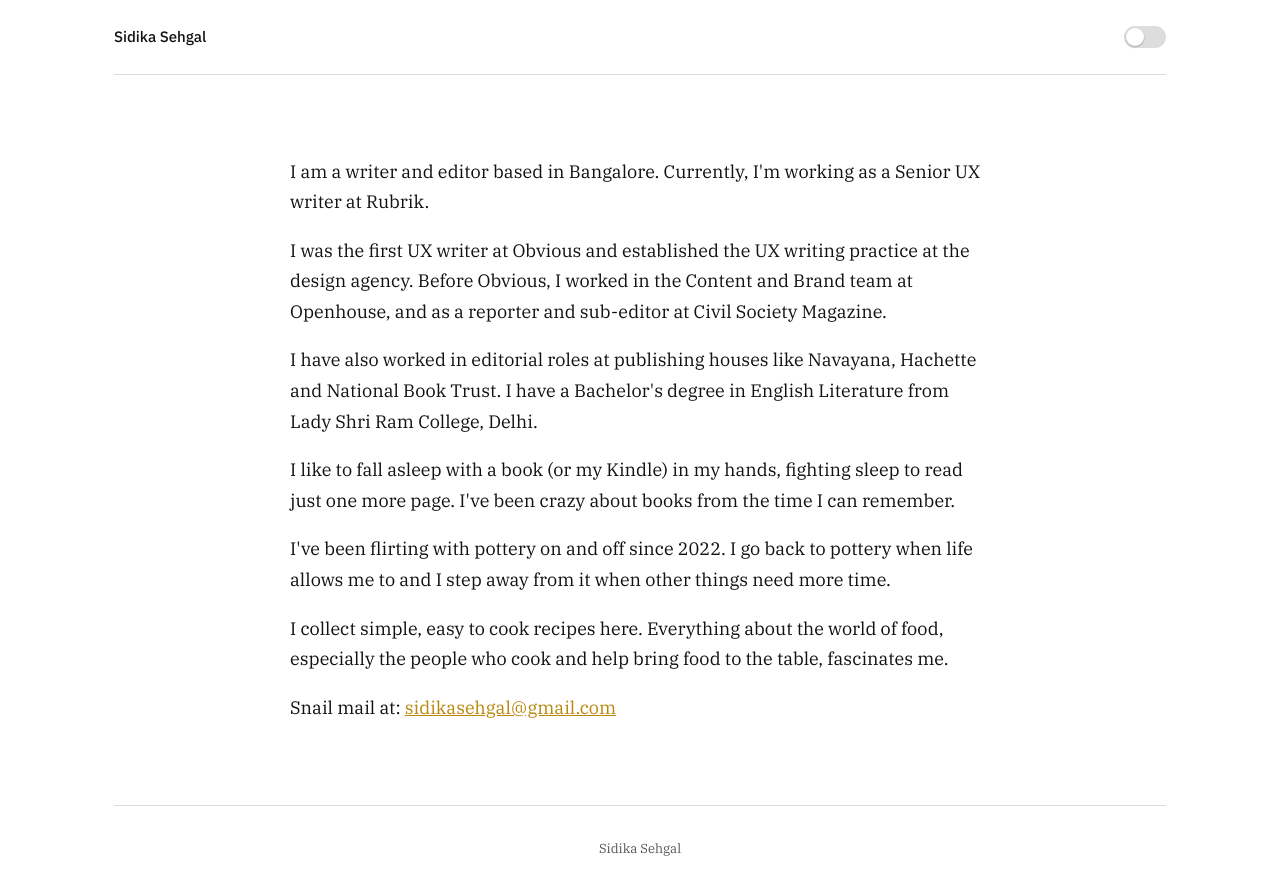
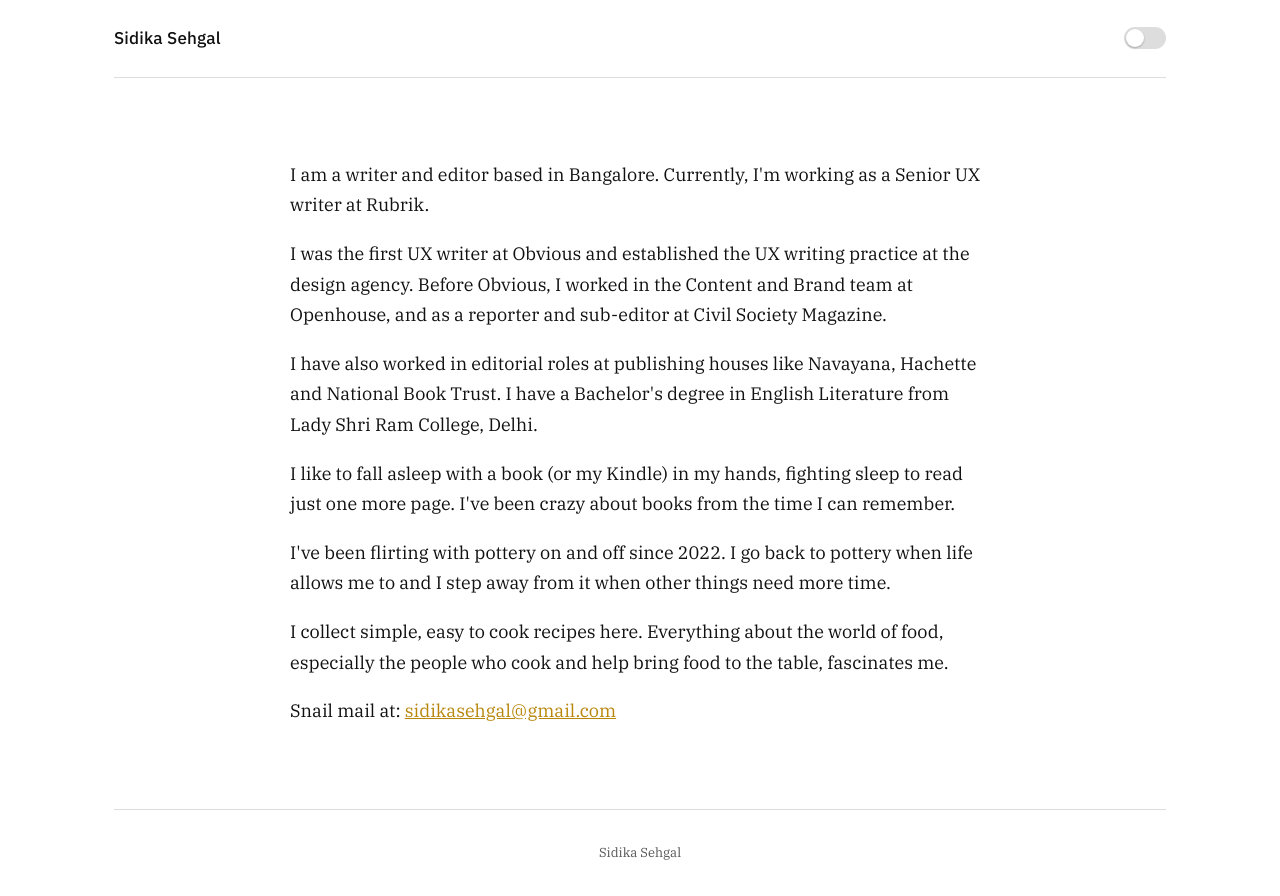
Before and after one commit to sidikasehgal/personal-website, an Eleventy site: page src/index.njk in a window 1280 px wide. Built offline with nearby package versions, Linux system fonts and the light colour scheme; Eleventy itself is replaced by a stand-in of ours; files that its build step writes are made by us from their sources.

Commit message:
Update style.css

```diff
--- a/src/css/style.css
+++ b/src/css/style.css
@@ -84,7 +84,8 @@ nav {
   color: var(--text);
   text-decoration: none;
   font-weight: 500;
-  font-size: 15px;
+  font-size: 17px;
+  letter-spacing: 0.01em;
 }
 
 nav a[aria-current="page"] {
```
